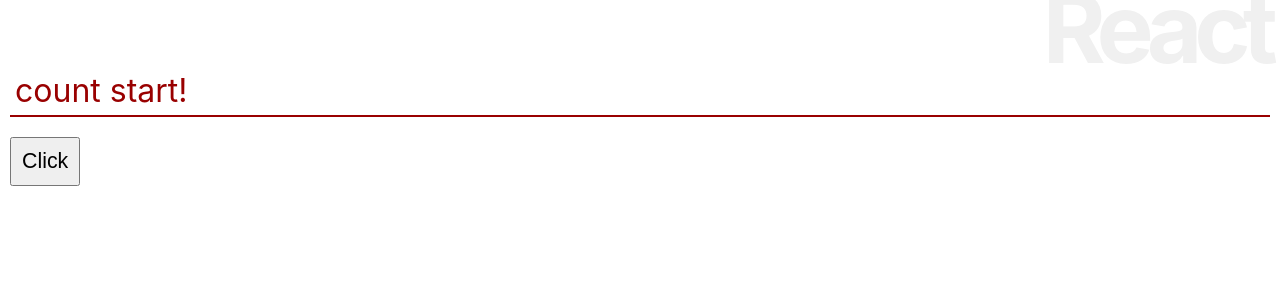
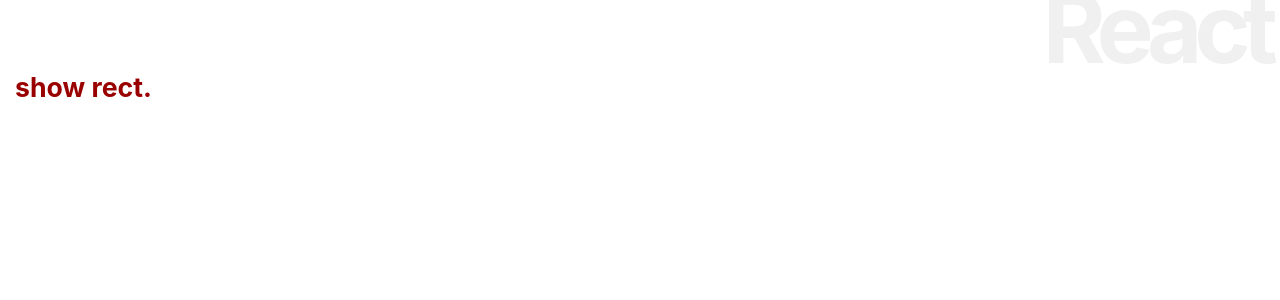
Before and after one commit to kagunyan25/react_study, a React (Create React App) app in the folder react_app/: page / in a window 1280 px wide. Shown: the top 300 px of the page. Built offline with nearby package versions, Linux system fonts and the light colour scheme; the HTML template or start-up script is replaced by a standard one.

Commit message:
3-3ステートを使いこなそう/プロパティとステートの連携

```diff
--- a/react_app/src/App.js
+++ b/react_app/src/App.js
@@ -1,58 +1,61 @@
 import React, {Component} from 'react';//Reactオブジェクトの中のComponent
 //import logo from './logo.svg';
 import './App.css';
-import Rect from './Rect.js';
+import Rect from './Rect';
 
 class App extends Component {
-  msgStyle1 = {
-    fontSize:"24pt",
+  data=[];//配列を保管するプロパティ　doActionでクリックした位置の情報を追加する.
+
+  msgStyle = {
+    fontSize:"20pt",
     color:"#900",
     margin:"20px 0px",
     padding:"5px",
-    borderBottom:"2px solid #900"
-  }
-  msgStyle2 = {
-    fontSize:"20pt",
-    color:"white",
-    backgroundColor:"#900",
-    margin:"20px 0px",
-    padding:"5px",
-    borderBottom:"2px solid #900"
   }
 
-  btnStyle = {
-    fontSize:"16pt",
-    padding:"10px"
+  area = {
+    width:"500px",
+    height:"500px",
+    padding:"1px solid blue",
   }
 
   constructor(props){
     super(props);
     this.state={//あくまでステートの初期化
-      counter:0,
-      msg:"count start!",
-      flg:true,
+      list:this.data
     };
     this.doAction=this.doAction.bind(this);
   }
 
     doAction(e){
-      this.setState((state)=>({
-        counter:state.counter+1,
-        msg:state.counter,
-        flg:!state.flg//クリックするたびにtrue->false,false->true
-      }));
+      let x=e.pageX;//ページの左上からクリックした地点までの距離
+      let y=e.pageY;//同様
+      this.data.push({x:x,y:y});//{x:横位置,y:縦位置}をthis.dataにpushで追加
+      this.setState({
+        list:this.data//listステートに設定
+      });
+    }
+
+    draw(d){
+      let s={
+        position:"absolute",
+        left:(d.x-25)+"px",
+        top:(d.y-25)+"px",
+        width:"50px",
+        height:"50px",
+        backgroundColor:"#66f3",
+      };
+      return <div style={s}></div>
     }
 
 
   render(){
     return <div>
       <h1>React</h1>
-      {this.state.flg ?
-      <p style={this.msgStyle1}>{this.state.msg}</p>//trueの時
-    :
-      <p style={this.msgStyle2}>{this.state.msg}です。</p>//falseの時
-    }
-      <button style={this.btnStyle} onClick={this.doAction}>Click</button>
+      <h2 style={this.msgStyle}>show rect.</h2>
+      <div style={this.area} onClick={this.doAction}>
+        {this.data.map((value)=>this.draw(value))}
+      </div>
     </div>;
   }
 }
```
